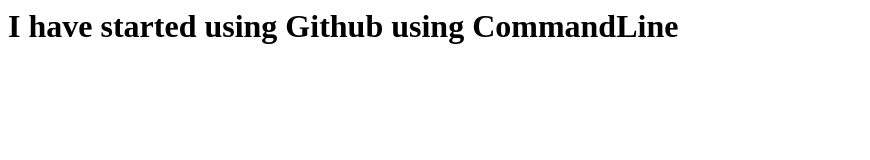
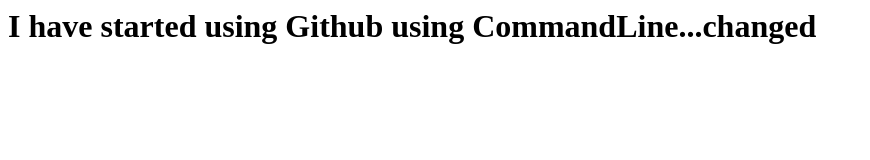
Before and after one commit to yoursharsha/webtest, a plain HTML site: page index.html in a window 1280 px wide. Shown: the whole page, without its empty margins (0-870 px from the left). Drawn offline with Linux system fonts and the light colour scheme.

Commit message:
Updated Index.html file

```diff
--- a/index.html
+++ b/index.html
@@ -1 +1 @@
-<h1>I have started using Github using CommandLine</h1>
+<h1>I have started using Github using CommandLine...changed</h1>
```
